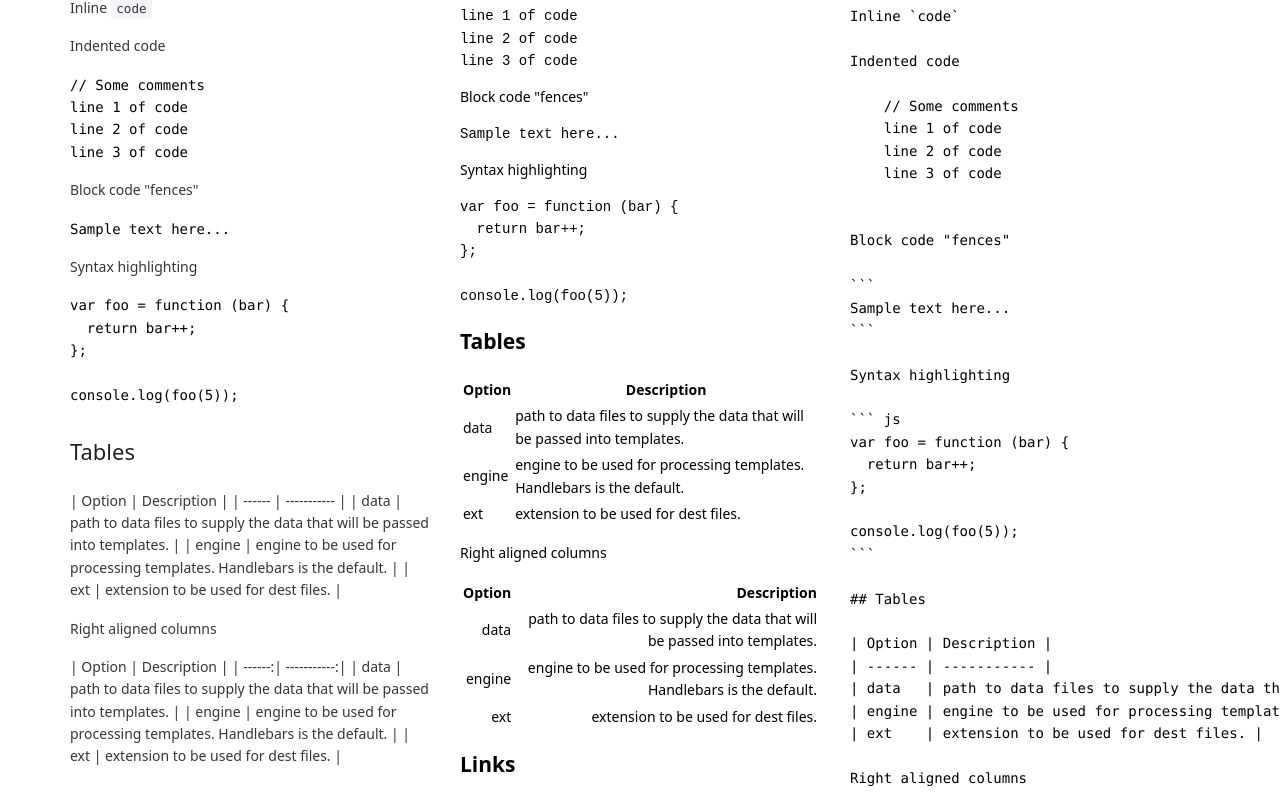
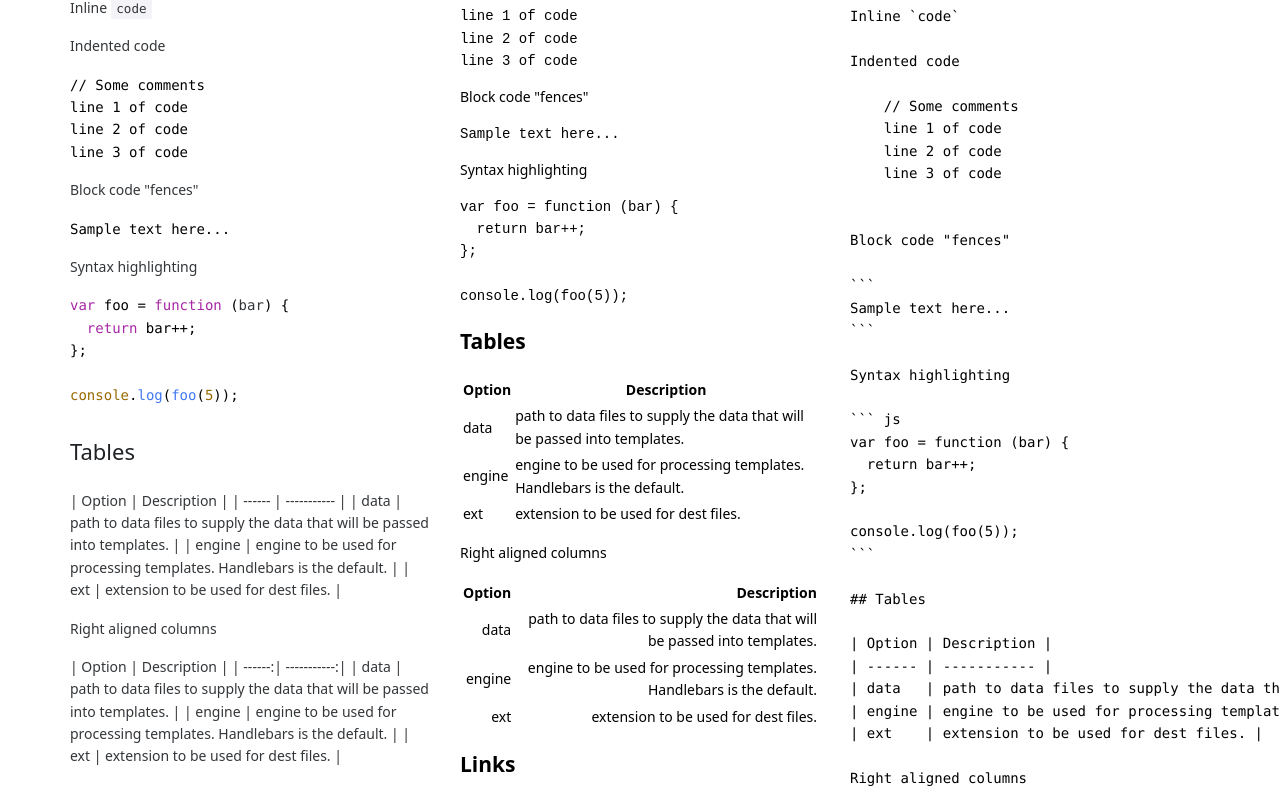
Before and after one commit to rwv/naive-ui-n-markdown, a Vue app: page / in a window 1280 px wide. Shown: the part 1923-2717 px from the top of the page. Built offline with nearby package versions, Linux system fonts and the light colour scheme.

Commit message:
add syntax highlight

```diff
--- a/package.json
+++ b/package.json
@@ -10,6 +10,7 @@
     "type-check": "vue-tsc --noEmit -p tsconfig.app.json --composite false"
   },
   "dependencies": {
+    "highlight.js": "^11.9.0",
     "markdown-it": "^13.0.2",
     "marked": "^9.1.2",
     "naive-ui": "^2.35.0",
--- a/src/App.vue
+++ b/src/App.vue
@@ -3,12 +3,17 @@ import { NCode, NGrid, NGi } from "naive-ui";
 import NMarkdown from "./components/NMarkdown.vue";
 import SampleMD from "./sample.md?raw";
 import Markdown from "./components/Markdown.vue";
+import hljs from "highlight.js/lib/core";
+import javascript from "highlight.js/lib/languages/javascript";
+import { NConfigProvider } from "naive-ui";
+hljs.registerLanguage("javascript", javascript);
 
 const md = SampleMD;
 </script>
 
 <template>
   <div style="padding: 5em">
+    <n-config-provider :hljs="hljs">
       <header>Naive UI NMarkdown</header>
       <main>
         <n-grid x-gap="30" :cols="3">
@@ -23,5 +28,6 @@ const md = SampleMD;
           </n-gi>
         </n-grid>
       </main>
+    </n-config-provider>
   </div>
 </template>
```
Also changed, not shown: 1 other file (tests, documents, lock files or other folders). Lines whose indentation alone changed are shown as unchanged.
